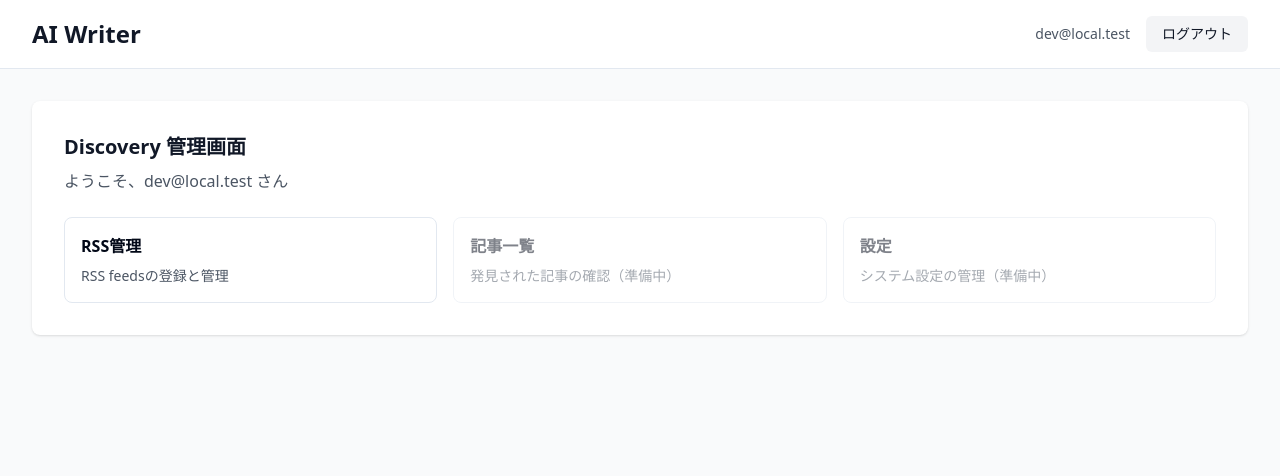
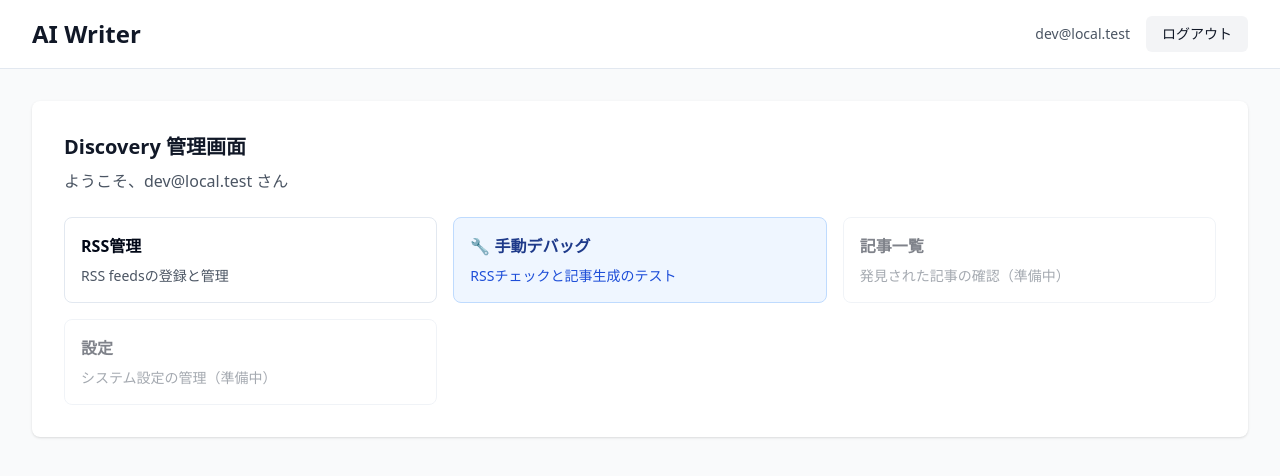
Before and after one commit to thanks2music/revolution, a Next.js app in the folder apps/ai-writer/: page / in a window 1280 px wide. Shown: the top 476 px of the page. Built offline with nearby package versions, Linux system fonts and the light colour scheme; no server answers.

Commit message:
🎨 feat: Add debug RSS page navigation link

```diff
--- a/apps/ai-writer/app/page.tsx
+++ b/apps/ai-writer/app/page.tsx
@@ -46,6 +46,15 @@ export default function Home() {
                 RSS feedsの登録と管理
               </p>
             </a>
+            <a
+              href="/debug-rss"
+              className="rounded-lg border border-blue-200 bg-blue-50 p-4 transition-colors hover:bg-blue-100"
+            >
+              <h3 className="font-semibold text-blue-900">🔧 手動デバッグ</h3>
+              <p className="mt-2 text-sm text-blue-700">
+                RSSチェックと記事生成のテスト
+              </p>
+            </a>
             <div className="rounded-lg border p-4 opacity-50">
               <h3 className="font-semibold">記事一覧</h3>
               <p className="mt-2 text-sm text-gray-600">
```
